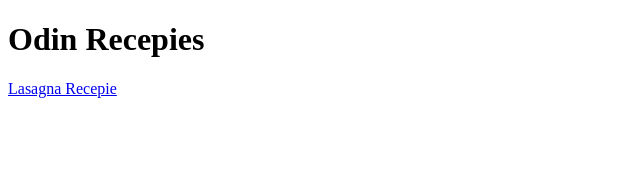
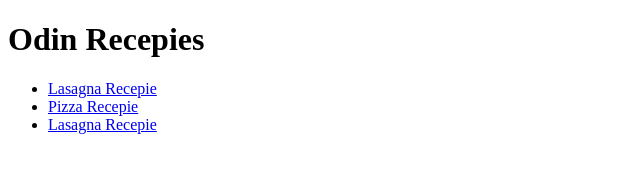
Before and after one commit to sachin-gautam/odin-recepie, a plain HTML site: page index.html in a window 1280 px wide. Shown: the whole page, without its empty margins (0-640 px from the left). Drawn offline with Linux system fonts and the light colour scheme.

Commit message:
Added to index

```diff
--- a/index.html
+++ b/index.html
@@ -7,6 +7,10 @@
 </head>
 <body>
     <h1>Odin Recepies</h1>
-    <a href="recepies/lasagna.html">Lasagna Recepie</a>
+    <ul>
+        <li><a href="recepies/lasagna.html">Lasagna Recepie</a></li>
+        <li><a href="recepies/pizza.html">Pizza Recepie</a></li>
+        <li><a href="recepies/fried-rice.html">Lasagna Recepie</a></li>
+    </ul>
 </body>
 </html>
```
